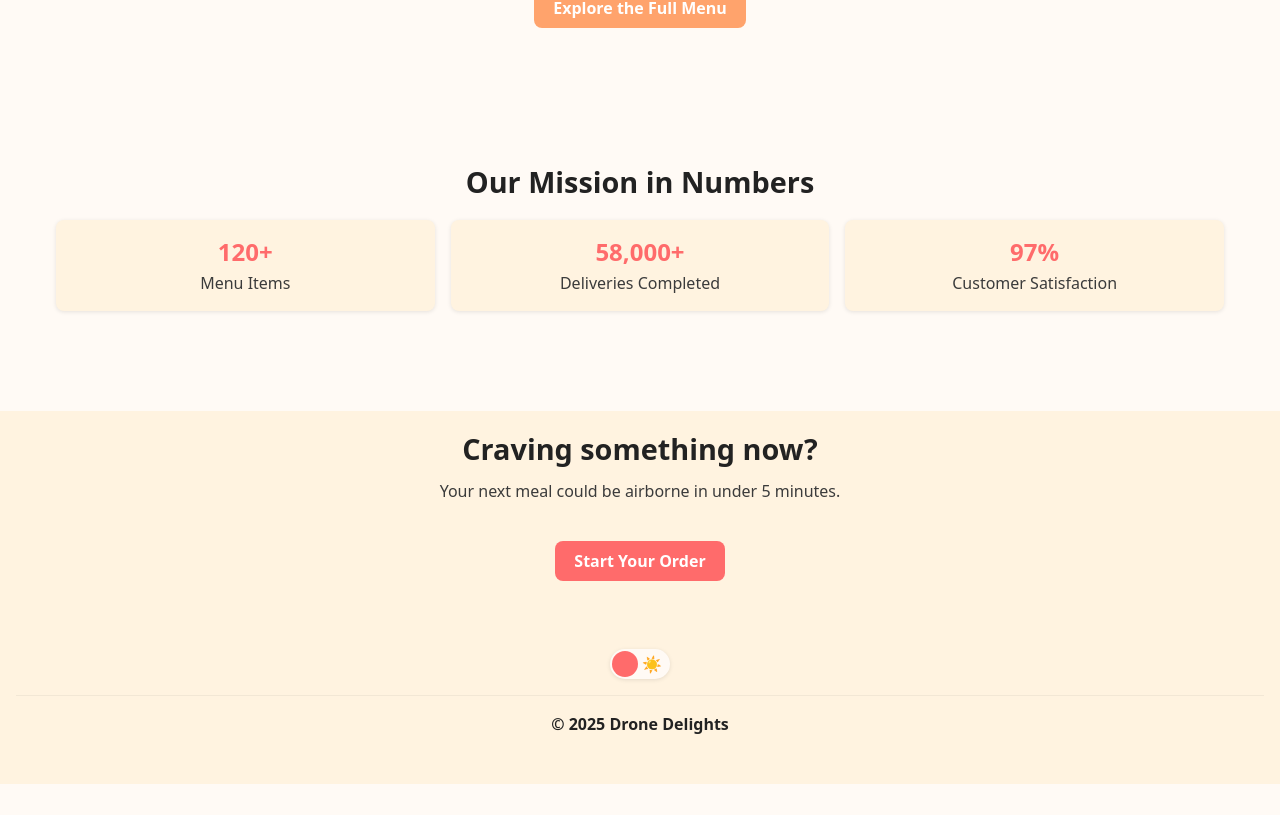
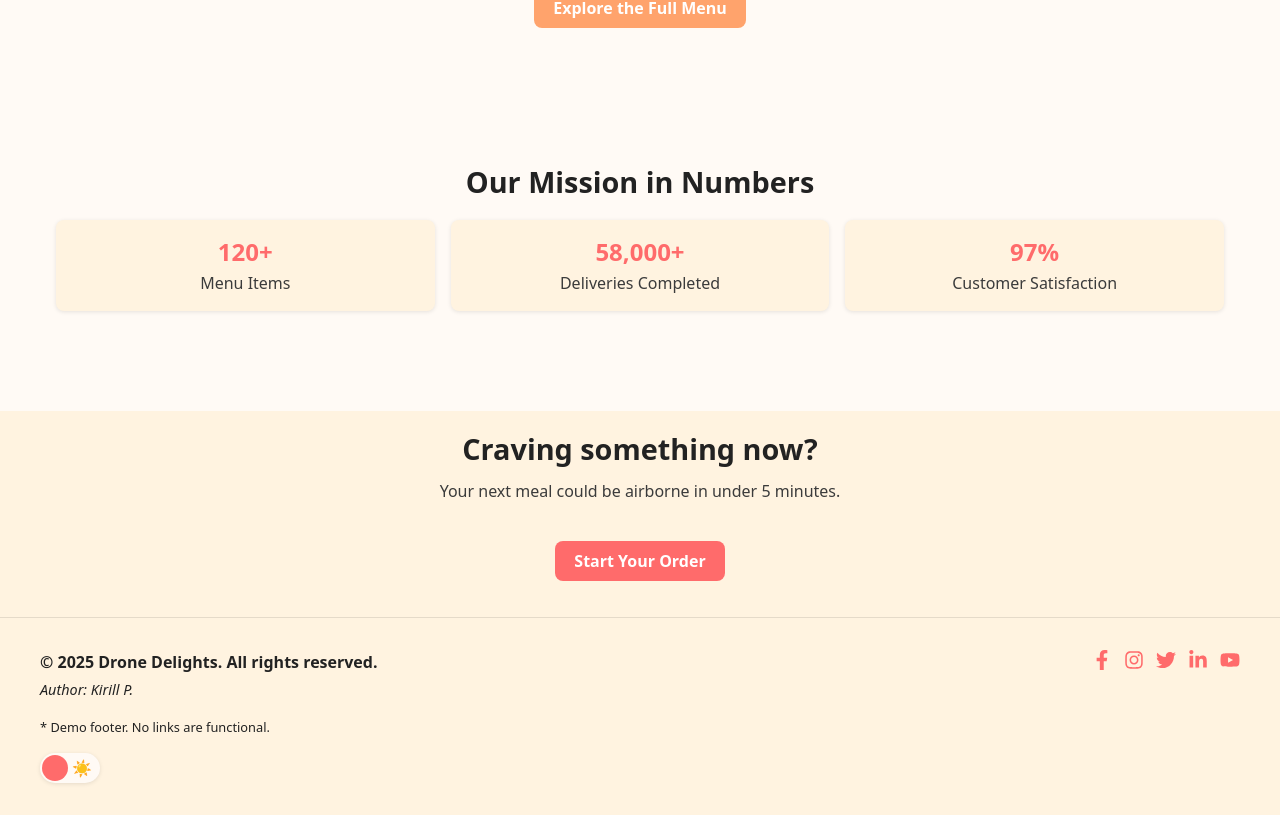
Before and after one commit to KirillPuljavin/Drone-Delighsts-School-Project-, a React (Vite) app: page / in a window 1280 px wide. Shown: the part 1833-2648 px from the top of the page. Before the commit the page ends 2617 px from the top, so only its background shows below. Built offline with nearby package versions, Linux system fonts and the light colour scheme; no server answers.

Commit message:
feat: Add social media icons to footer and enhance layout

```diff
--- a/package.json
+++ b/package.json
@@ -16,6 +16,7 @@
     "react": "^19.1.0",
     "react-dom": "^19.1.0",
     "react-i18next": "^15.5.2",
+    "react-icons": "^5.5.0",
     "react-router-dom": "^7.6.1",
     "react-slick": "^0.30.3",
     "sass": "^1.89.0",
--- a/src/components/Footer.jsx
+++ b/src/components/Footer.jsx
@@ -1,6 +1,13 @@
 // File: src/components/Footer.jsx
 
 import { useEffect, useState } from "react";
+import {
+  FaFacebookF,
+  FaInstagram,
+  FaTwitter,
+  FaLinkedinIn,
+  FaYoutube,
+} from "react-icons/fa";
 
 const Footer = () => {
   const [darkMode, setDarkMode] = useState(
@@ -10,7 +17,6 @@ const Footer = () => {
   const toggleTheme = () => {
     const nextMode = !darkMode;
     const theme = nextMode ? "dark" : "light";
-
     document.documentElement.setAttribute("data-theme", theme);
     setDarkMode(nextMode);
     localStorage.setItem("theme", theme);
@@ -19,13 +25,21 @@ const Footer = () => {
   useEffect(() => {
     const savedTheme = localStorage.getItem("theme");
     const defaultTheme = savedTheme === "dark" ? "dark" : "light";
-
     document.documentElement.setAttribute("data-theme", defaultTheme);
     setDarkMode(defaultTheme === "dark");
   }, []);
 
   return (
     <footer className="site-footer">
+      <div className="footer-inner">
+        <div className="footer-left">
+          <h6>
+            &copy; {new Date().getFullYear()} Drone Delights. All rights
+            reserved.
+          </h6>
+          <p className="author">Author: Kirill P.</p>
+          <p className="disclaimer">* Demo footer. No links are functional.</p>
+
           <div className="theme-toggle-wrap">
             <button
               onClick={toggleTheme}
@@ -37,22 +51,69 @@ const Footer = () => {
               <span className="thumb" />
             </button>
           </div>
-      <hr />
-      <h6>© 2025 Drone Delights</h6>
+        </div>
+
+        <div className="footer-right">
+          <div className="social-icons">
+            <span className="icon">
+              <FaFacebookF />
+            </span>
+            <span className="icon">
+              <FaInstagram />
+            </span>
+            <span className="icon">
+              <FaTwitter />
+            </span>
+            <span className="icon">
+              <FaLinkedinIn />
+            </span>
+            <span className="icon">
+              <FaYoutube />
+            </span>
+          </div>
+        </div>
+      </div>
 
       <style jsx>{`
         .site-footer {
-          text-align: center;
-          padding: 1rem 1rem 3rem;
-          background-color: var(--color-surface);
+          background: var(--color-surface);
           color: var(--color-text);
+          padding: 2rem 1rem;
+          box-shadow: var(--shadow-inner);
+          border-top: 1px solid var(--color-border);
+        }
+
+        .footer-inner {
+          max-width: 1200px;
+          margin: 0 auto;
+          display: flex;
+          justify-content: space-between;
+          align-items: flex-start;
+          flex-wrap: wrap;
+          gap: 1rem;
+        }
+
+        .footer-left h6 {
+          margin: 0;
+          font-size: 1rem;
+          font-weight: 600;
+        }
+
+        .footer-left .author {
+          margin-top: 0.25rem;
+          font-size: 0.9rem;
+          color: var(--color-text-muted);
+          font-style: italic;
+        }
+
+        .footer-left .disclaimer {
+          font-size: 0.8rem;
+          color: var(--color-text-muted);
+          margin-top: 0.25rem;
         }
 
         .theme-toggle-wrap {
           margin-top: 1rem;
-          display: flex;
-          justify-content: center;
-          align-items: center;
         }
 
         .theme-toggle {
@@ -95,6 +156,46 @@ const Footer = () => {
         .theme-toggle.light .thumb {
           transform: translateX(0px);
         }
+
+        .footer-right {
+          display: flex;
+          align-items: center;
+        }
+
+        .social-icons {
+          display: flex;
+          gap: 0.75rem;
+        }
+
+        .social-icons .icon {
+          font-size: 1.25rem;
+          color: var(--color-primary);
+          cursor: pointer;
+          transition: transform 0.3s ease, color 0.3s ease;
+        }
+
+        .social-icons .icon:hover {
+          transform: scale(1.2);
+          color: var(--color-primary-hover);
+        }
+
+        @media (max-width: 768px) {
+          .footer-inner {
+            flex-direction: column;
+            align-items: center;
+            text-align: center;
+          }
+
+          .footer-right {
+            justify-content: center;
+          }
+
+          .theme-toggle-wrap {
+            display: flex;
+            justify-content: center;
+            width: 100%;
+          }
+        }
       `}</style>
     </footer>
   );
```
Also changed, not shown: 1 other file (tests, documents, lock files or other folders). Lines whose indentation alone changed are shown as unchanged.
